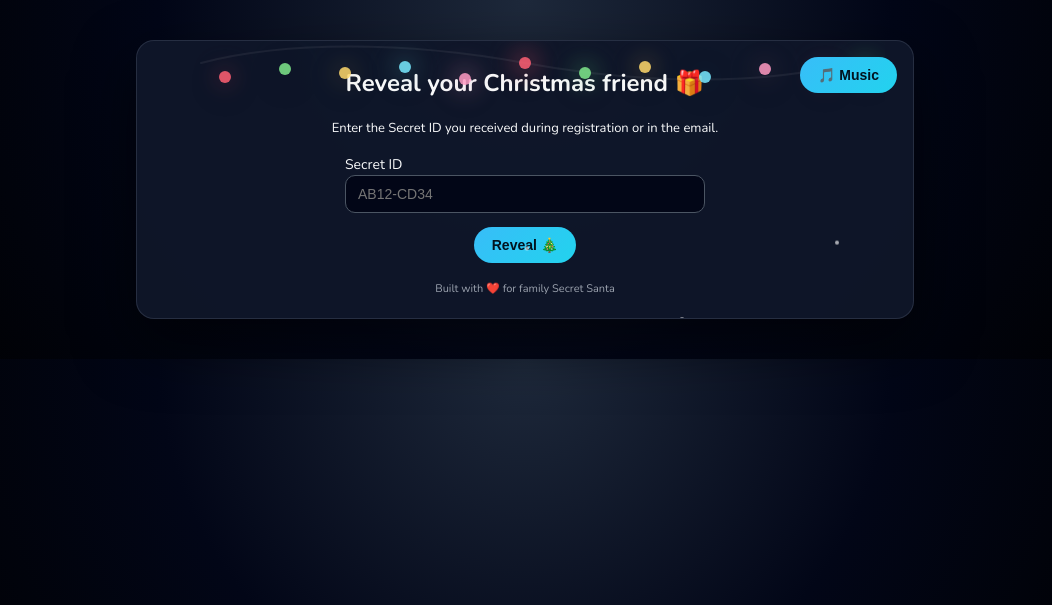
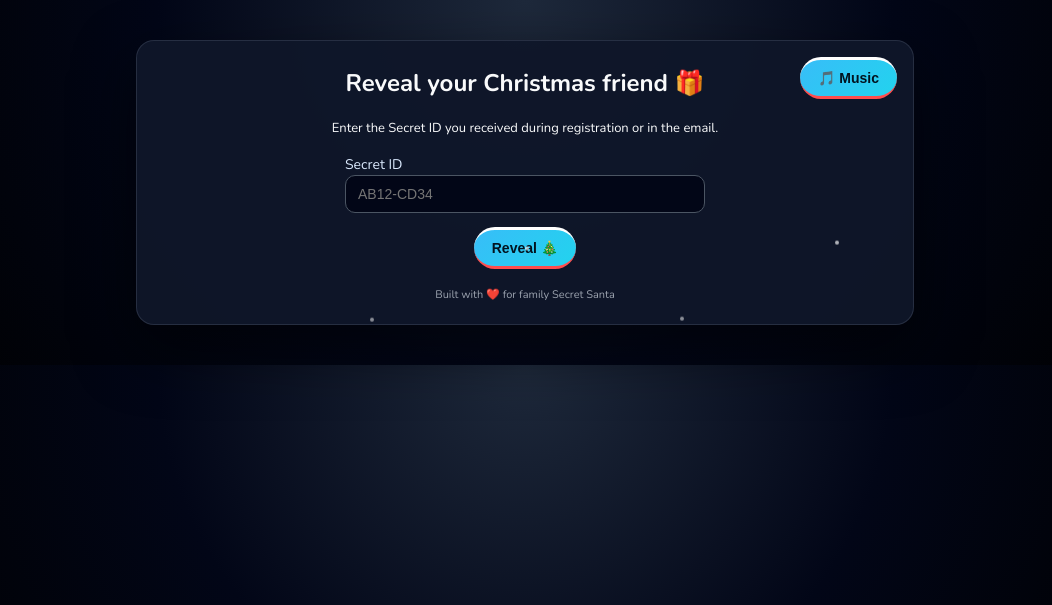
Before and after one commit to amyth99/secret-santa, a Flask app: page /reveal in a window 1280 px wide. Shown: the top 605 px of the page, without its empty margins (115-1167 px from the left). Run offline with Flask 3, Linux system fonts and the light colour scheme; some libraries are stand-ins or nearby versions.

Commit message:
Ui changes

```diff
--- a/templates/base.html
+++ b/templates/base.html
@@ -9,10 +9,23 @@
     <link href="https://fonts.googleapis.com/css2?family=Nunito:wght@300;400;600;700&display=swap" rel="stylesheet">
 
     <style>
+        /* -------------------------
+           Colors
+        ------------------------- */
+        :root {
+            --accent-blue: #38bdf8;      /* Your existing blue highlight */
+            --accent-red: #ff4d4d;       /* Classic Christmas red */
+            --accent-white: #ffffff;     /* Candy-cane white */
+            --card-bg: rgba(15,23,42,0.95);
+        }
+
+        /* -------------------------
+           Base Layout
+        ------------------------- */
         body {
             margin: 0;
             padding: 0;
-            font-family: "Nunito", system-ui, -apple-system, BlinkMacSystemFont, "Segoe UI", sans-serif;
+            font-family: "Nunito", system-ui, sans-serif;
             background: radial-gradient(circle at top, #1e293b 0, #020617 50%, #000 100%);
             color: #f9fafb;
         }
@@ -20,34 +33,93 @@
         .container {
             max-width: 720px;
             margin: 40px auto;
-            background: rgba(15, 23, 42, 0.95);
+            background: var(--card-bg);
             border-radius: 18px;
             padding: 26px 28px 22px;
             box-shadow: 0 24px 60px rgba(0,0,0,0.55);
+            border: 1px solid rgba(148,163,184,0.18);
             position: relative;
             overflow: hidden;
-            border: 1px solid rgba(148,163,184,0.18);
         }
 
-        h1, h2, h3 { text-align: center; margin-top: 0; }
-        a { color: #a5b4fc; }
+        h1, h2, h3 {
+            margin-top: 0;
+            text-align: center;
+        }
 
+        /* -------------------------
+           Accent Underlines (Red + White Stripe)
+        ------------------------- */
+        .candy-underline {
+            position: relative;
+            display: inline-block;
+            padding-bottom: 6px;
+        }
+
+        .candy-underline::after {
+            content: "";
+            position: absolute;
+            left: 50%;
+            transform: translateX(-50%);
+            bottom: -2px;
+            width: 58px;
+            height: 4px;
+            border-radius: 4px;
+            background: repeating-linear-gradient(
+                90deg,
+                var(--accent-red) 0 8px,
+                var(--accent-white) 8px 16px
+            );
+            opacity: 0.9;
+        }
+
+        /* Links */
+        a {
+            color: var(--accent-blue);
+            text-decoration: none;
+        }
+        a:hover {
+            color: var(--accent-red);
+        }
+
+        /* -------------------------
+           Buttons
+        ------------------------- */
         .btn {
             display: inline-block;
             padding: 10px 18px;
             border-radius: 999px;
             border: none;
-            background: linear-gradient(135deg, #22c55e, #4ade80);
-            color: #052e16;
-            font-weight: 700;
             cursor: pointer;
             text-decoration: none;
             font-size: 14px;
-            transition: transform 0.1s ease, box-shadow 0.1s ease, filter 0.1s ease;
+            font-weight: 700;
+            transition: transform .1s, box-shadow .15s, filter .1s;
         }
-        .btn-secondary { background: linear-gradient(135deg, #38bdf8, #22d3ee); color: #02131f; }
-        .btn:hover { transform: translateY(-1px) scale(1.01); box-shadow: 0 10px 20px rgba(0,0,0,0.35); filter: brightness(1.03); }
 
+        /* Primary (green) stays same */
+        .btn-primary {
+            background: linear-gradient(135deg, #22c55e, #4ade80);
+            color: #052e16;
+        }
+
+        /* Secondary (your blue) now gets red-white border accent */
+        .btn-secondary {
+            background: linear-gradient(135deg, var(--accent-blue), #22d3ee);
+            color: #02131f;
+            border-bottom: 3px solid var(--accent-red);
+            border-top: 3px solid var(--accent-white);
+        }
+
+        .btn:hover {
+            transform: translateY(-1px) scale(1.01);
+            filter: brightness(1.05);
+            box-shadow: 0 10px 20px rgba(0,0,0,0.35);
+        }
+
+        /* -------------------------
+           Inputs
+        ------------------------- */
         input[type="text"], input[type="password"], textarea {
             width: 100%;
             padding: 10px 12px;
@@ -58,87 +130,70 @@
             font-size: 14px;
             box-sizing: border-box;
         }
+
+        input:focus, textarea:focus {
+            outline: none;
+            border-color: var(--accent-blue);
+            box-shadow: 0 0 6px var(--accent-red);
+        }
+
         textarea { resize: vertical; min-height: 80px; }
 
+        label { font-size: 14px; color: #dbeafe; }
         .field { margin-bottom: 14px; }
-        label { font-size: 14px; }
 
-        .flash { padding: 8px 10px; border-radius: 8px; margin-bottom: 12px; font-size: 13px; }
+        /* -------------------------
+           Flash messages
+        ------------------------- */
+        .flash {
+            padding: 8px 10px;
+            border-radius: 8px;
+            margin-bottom: 12px;
+            font-size: 13px;
+        }
         .flash.error { background: #fee2e2; color: #7f1d1d; }
         .flash.success { background: #dcfce7; color: #14532d; }
         .flash.info { background: #e0f2fe; color: #0c4a6e; }
 
-        .music-control { position: absolute; top: 16px; right: 16px; z-index: 500; /* keep above lights */ }
+        /* -------------------------
+           Music Button
+        ------------------------- */
+        .music-control {
+            position: absolute;
+            top: 16px;
+            right: 16px;
+            z-index: 200;
+        }
 
-        /* Snow */
-        .snow { position: absolute; width: 4px; height: 4px; background: white; border-radius: 50%; opacity: 0.8; animation: fall 10s linear infinite; }
+        /* -------------------------
+           Snow (kept same)
+        ------------------------- */
+        .snow {
+            position: absolute;
+            width: 4px;
+            height: 4px;
+            background: white;
+            border-radius: 50%;
+            opacity: 0.8;
+            animation: fall 10s linear infinite;
+        }
         .snow:nth-child(1) { left: 10%; animation-duration: 8s; }
         .snow:nth-child(2) { left: 30%; animation-duration: 9s; animation-delay: 2s; }
         .snow:nth-child(3) { left: 50%; animation-duration: 7s; animation-delay: 4s; }
         .snow:nth-child(4) { left: 70%; animation-duration: 11s; animation-delay: 1s; }
         .snow:nth-child(5) { left: 90%; animation-duration: 10s; animation-delay: 3s; }
-        @keyframes fall { 0%{transform:translateY(-10px);opacity:0}10%{opacity:.9}100%{transform:translateY(500px);opacity:0} }
 
-        .footer { margin-top: 18px; text-align:center; font-size:11px; color:#9ca3af; }
-
-        /* --------- SVG lights wrapper (static) --------- */
-        .svg-lights {
-            position: absolute;
-            top: -8px;
-            left: 0;
-            right: 0;
-            height: 92px;
-            pointer-events: none;
-            z-index: 100; /* below music-control (500) */
-            display: flex;
-            justify-content: center;
-            align-items: flex-start;
+        @keyframes fall {
+            0% { transform: translateY(-10px); opacity: 0 }
+            10% { opacity: 0.95 }
+            100% { transform: translateY(500px); opacity: 0 }
         }
 
-        /* make the SVG scale responsively while keeping it centered */
-        .svg-lights svg { width: 720px; max-width: calc(100% - 48px); height: auto; display:block; }
-
-        /* tiny bulb circle base style (no transform, only opacity/blur animated) */
-        .svg-bulb {
-            transition: opacity 160ms linear, filter 160ms linear;
-            opacity: 0.85;
-            filter: drop-shadow(0 6px 18px rgba(0,0,0,0.5));
-        }
-
-        /* glow element (behind bulb) is implemented as another circle with blur */
-        .svg-bulb-glow {
-            opacity: 0;
-            filter: blur(10px);
-            mix-blend-mode: screen;
-        }
-
-        /* pulse animation only changes opacity/blur (no transform) */
-        @keyframes bulb-pulse {
-            0%   { opacity: 0; filter: blur(8px); }
-            45%  { opacity: 1; filter: blur(12px); }
-            100% { opacity: 0; filter: blur(10px); }
-        }
-
-        /* staggered delays — adjust count if you change number of bulbs */
-        .b-1 .svg-bulb-glow  { animation: bulb-pulse 1600ms linear infinite; animation-delay: 0ms;  }
-        .b-2 .svg-bulb-glow  { animation: bulb-pulse 1600ms linear infinite; animation-delay: 220ms; }
-        .b-3 .svg-bulb-glow  { animation: bulb-pulse 1600ms linear infinite; animation-delay: 440ms; }
-        .b-4 .svg-bulb-glow  { animation: bulb-pulse 1600ms linear infinite; animation-delay: 660ms; }
-        .b-5 .svg-bulb-glow  { animation: bulb-pulse 1600ms linear infinite; animation-delay: 880ms; }
-        .b-6 .svg-bulb-glow  { animation: bulb-pulse 1600ms linear infinite; animation-delay: 1100ms; }
-        .b-7 .svg-bulb-glow  { animation: bulb-pulse 1600ms linear infinite; animation-delay: 1320ms; }
-        .b-8 .svg-bulb-glow  { animation: bulb-pulse 1600ms linear infinite; animation-delay: 1540ms; }
-        .b-9 .svg-bulb-glow  { animation: bulb-pulse 1600ms linear infinite; animation-delay: 1760ms; }
-        .b-10 .svg-bulb-glow { animation: bulb-pulse 1600ms linear infinite; animation-delay: 1980ms; }
-        .b-11 .svg-bulb-glow { animation: bulb-pulse 1600ms linear infinite; animation-delay: 2200ms; }
-        .b-12 .svg-bulb-glow { animation: bulb-pulse 1600ms linear infinite; animation-delay: 2420ms; }
-        .b-13 .svg-bulb-glow { animation: bulb-pulse 1600ms linear infinite; animation-delay: 2640ms; }
-        .b-14 .svg-bulb-glow { animation: bulb-pulse 1600ms linear infinite; animation-delay: 2860ms; }
-
-        /* ensure the glow doesn't cover the music button on smaller screens */
-        @media (max-width:640px){
-            .svg-lights { top: -4px; height: 64px; }
-            .svg-lights svg { max-width: calc(100% - 32px); }
+        .footer {
+            margin-top: 18px;
+            font-size: 11px;
+            text-align: center;
+            color: #9ca3af;
         }
     </style>
 </head>
@@ -146,72 +201,7 @@
 <body>
 <div class="container">
 
-    <!-- SVG lights (static string) -->
-    <div class="svg-lights" aria-hidden="true">
-        <!-- Inline SVG: string path + bulbs (no movement). Colors chosen for warmth. -->
-        <svg viewBox="0 0 720 96" xmlns="http://www.w3.org/2000/svg" role="img" aria-hidden="true">
-            <!-- cable (thin path) -->
-            <path d="M36 30 C120 8, 240 8, 360 30 C480 52, 600 52, 684 30" stroke="rgba(255,255,255,0.06)"
-                  stroke-width="2" fill="none" stroke-linecap="round" />
-
-            <!-- bulbs: each bulb is two circles: glow (behind) + bulb (front) -->
-            <!-- positions are fixed so nothing moves; classes b-1..b-14 are used to stagger glow -->
-            <!-- tweak cx values to move bulbs horizontally if needed -->
-            <g class="b-1">
-                <circle class="svg-bulb-glow" cx="60"  cy="44" r="14" fill="rgba(255,90,110,0.28)"/>
-                <circle class="svg-bulb"      cx="60"  cy="44" r="6"  fill="#ff6174"/>
-            </g>
-            <g class="b-2">
-                <circle class="svg-bulb-glow" cx="120" cy="36" r="14" fill="rgba(110,230,140,0.26)"/>
-                <circle class="svg-bulb"      cx="120" cy="36" r="6"  fill="#7fe88b"/>
-            </g>
-            <g class="b-3">
-                <circle class="svg-bulb-glow" cx="180" cy="40" r="14" fill="rgba(255,215,110,0.26)"/>
-                <circle class="svg-bulb"      cx="180" cy="40" r="6"  fill="#ffd96b"/>
-            </g>
-            <g class="b-4">
-                <circle class="svg-bulb-glow" cx="240" cy="34" r="14" fill="rgba(110,230,240,0.26)"/>
-                <circle class="svg-bulb"      cx="240" cy="34" r="6"  fill="#78eaff"/>
-            </g>
-            <g class="b-5">
-                <circle class="svg-bulb-glow" cx="300" cy="46" r="14" fill="rgba(255,160,200,0.26)"/>
-                <circle class="svg-bulb"      cx="300" cy="46" r="6"  fill="#ff9ac2"/>
-            </g>
-
-            <g class="b-6">
-                <circle class="svg-bulb-glow" cx="360" cy="30" r="14" fill="rgba(255,90,110,0.28)"/>
-                <circle class="svg-bulb"      cx="360" cy="30" r="6"  fill="#ff6174"/>
-            </g>
-            <g class="b-7">
-                <circle class="svg-bulb-glow" cx="420" cy="40" r="14" fill="rgba(110,230,140,0.26)"/>
-                <circle class="svg-bulb"      cx="420" cy="40" r="6"  fill="#7fe88b"/>
-            </g>
-            <g class="b-8">
-                <circle class="svg-bulb-glow" cx="480" cy="34" r="14" fill="rgba(255,215,110,0.26)"/>
-                <circle class="svg-bulb"      cx="480" cy="34" r="6"  fill="#ffd96b"/>
-            </g>
-            <g class="b-9">
-                <circle class="svg-bulb-glow" cx="540" cy="44" r="14" fill="rgba(110,230,240,0.26)"/>
-                <circle class="svg-bulb"      cx="540" cy="44" r="6"  fill="#78eaff"/>
-            </g>
-            <g class="b-10">
-                <circle class="svg-bulb-glow" cx="600" cy="36" r="14" fill="rgba(255,160,200,0.26)"/>
-                <circle class="svg-bulb"      cx="600" cy="36" r="6"  fill="#ff9ac2"/>
-            </g>
-
-            <g class="b-11">
-                <circle class="svg-bulb-glow" cx="660" cy="40" r="14" fill="rgba(255,90,110,0.28)"/>
-                <circle class="svg-bulb"      cx="660" cy="40" r="6"  fill="#ff6174"/>
-            </g>
-            <g class="b-12">
-                <circle class="svg-bulb-glow" cx="700" cy="34" r="14" fill="rgba(110,230,140,0.26)"/>
-                <circle class="svg-bulb"      cx="700" cy="34" r="6"  fill="#7fe88b"/>
-            </g>
-
-        </svg>
-    </div>
-
-    <!-- Snow (unchanged) -->
+    <!-- Snow -->
     <div class="snow"></div>
     <div class="snow"></div>
     <div class="snow"></div>
@@ -219,7 +209,7 @@
     <div class="snow"></div>
 
     <div class="music-control">
-        <button class="btn btn-secondary" onclick="toggleMusic()">🎵 Music</button>
+        <button class="btn btn-secondary" type="button" onclick="toggleMusic()">🎵 Music</button>
     </div>
 
     {% with messages = get_flashed_messages(with_categories=true) %}
@@ -241,7 +231,6 @@
     const audioEl = document.getElementById("bg-music");
     let musicPlaying = false;
     function toggleMusic() {
-    if (!audioEl) return;
         if (musicPlaying) { audioEl.pause(); musicPlaying = false; }
         else { audioEl.play().catch(()=>{}); musicPlaying = true; }
     }
```
Lines whose indentation alone changed are shown as unchanged.
